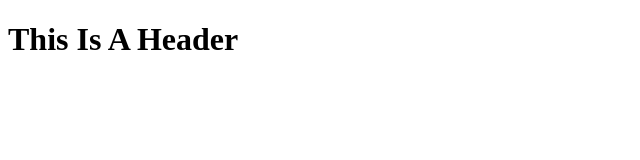
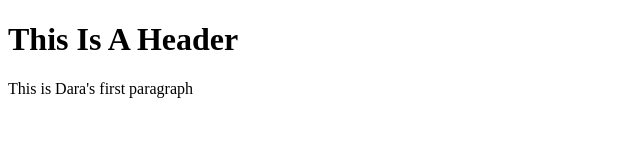
Before and after one commit to DaraDoesDev/git-test, a plain HTML site: page index.html in a window 1280 px wide. Shown: the whole page, without its empty margins (0-640 px from the left). Drawn offline with Linux system fonts and the light colour scheme.

Commit message:
Second commit

```diff
--- a/index.html
+++ b/index.html
@@ -2,5 +2,6 @@
 <html>
     <body>
         <h1>This Is A Header</h1>
+        <p>This is Dara's first paragraph</p>
     </body>
 </html>
```
